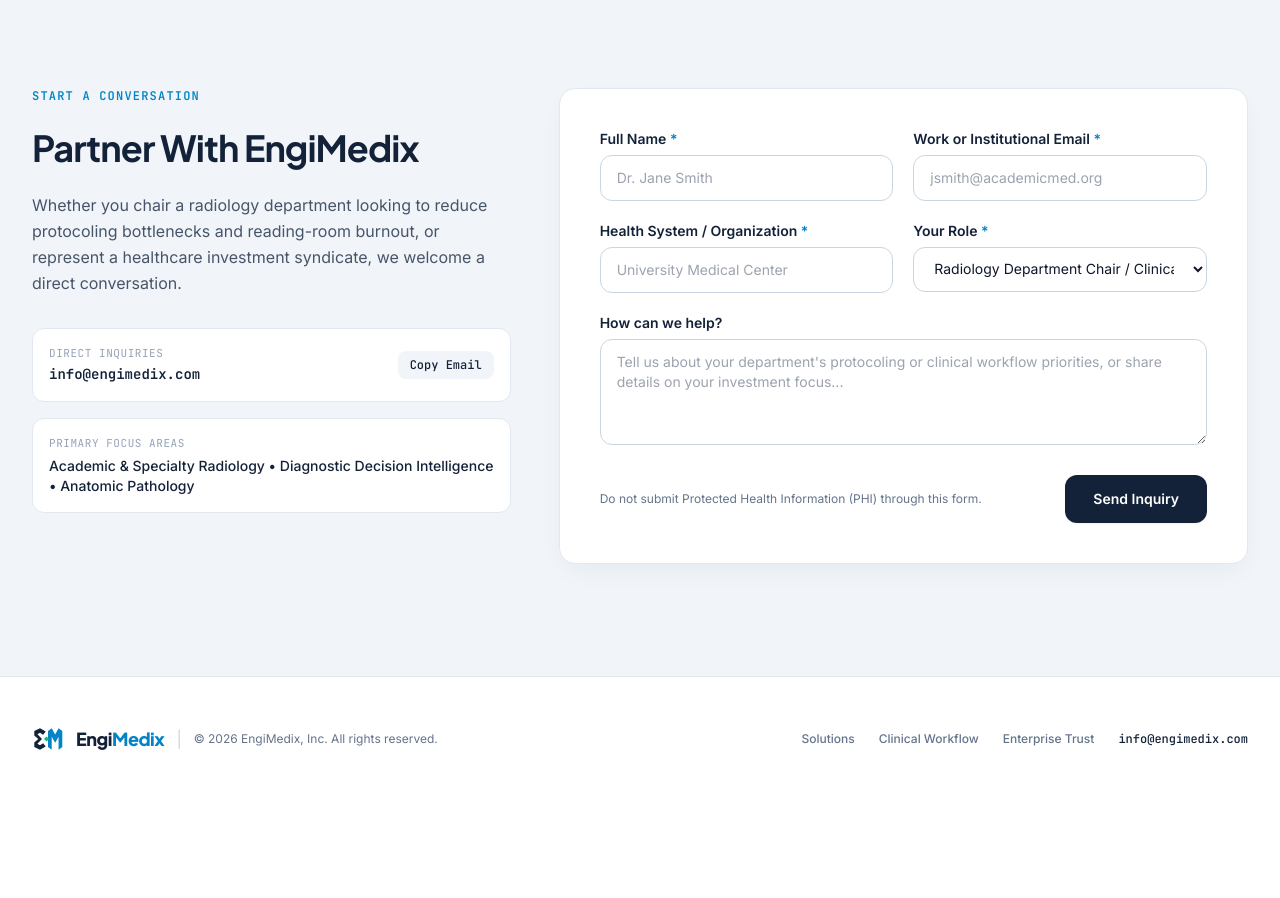
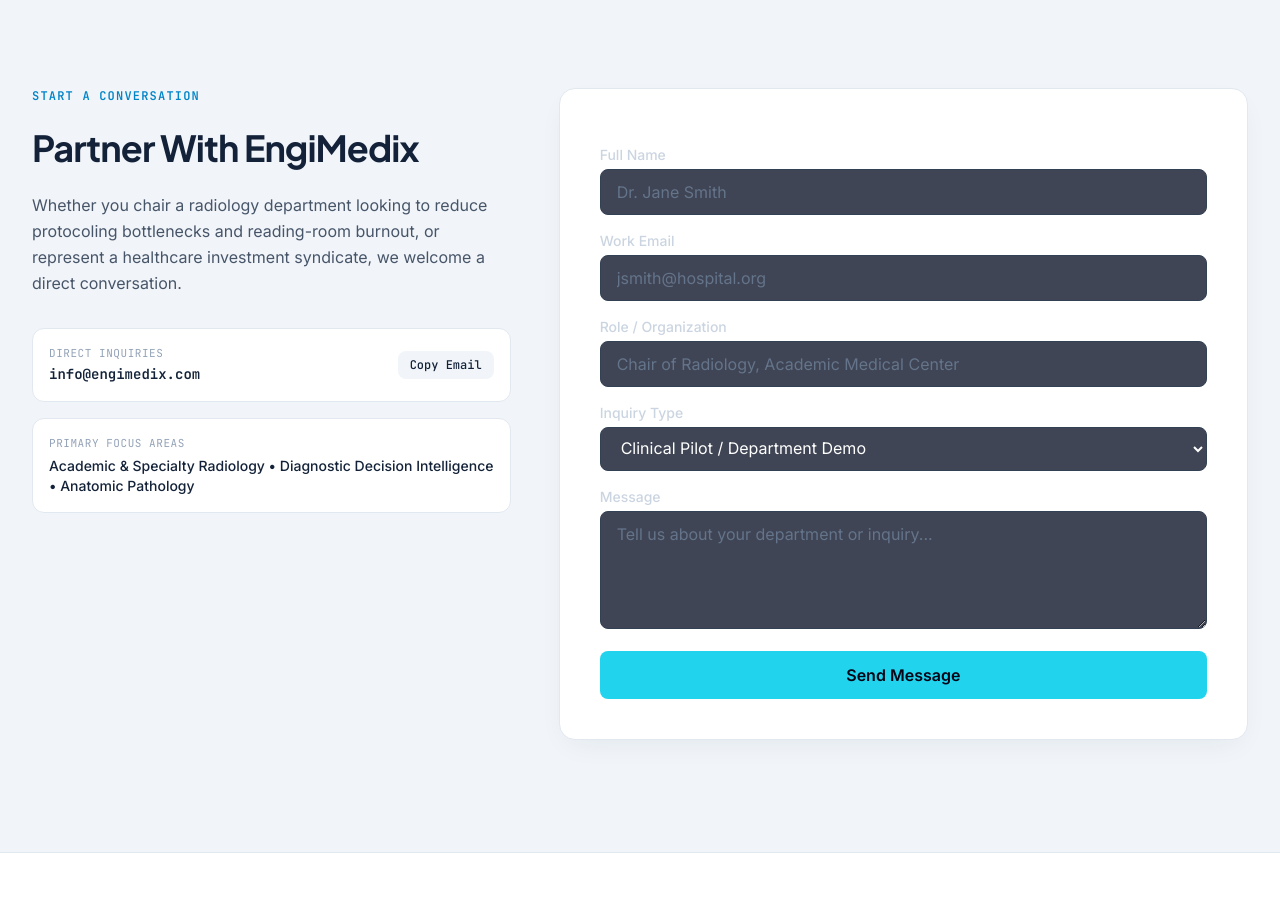
Before and after one commit to slowvak/engimedix-site, a plain HTML site: page index.html in a window 1280 px wide. Shown: the part 4740-5638 px from the top of the page. Before the commit the page ends 5541 px from the top, so only its background shows below. Drawn offline with nearby package versions, Linux system fonts and the light colour scheme.

Commit message:
Replace inquiry form with contact form

```diff
--- a/index.html
+++ b/index.html
@@ -703,59 +703,87 @@
         <div class="lg:col-span-7">
           <div class="bg-white rounded-2xl border border-slate-200 p-6 sm:p-8 lg:p-10 shadow-soft">
 
-            <form id="inquiry-form" class="space-y-5">
-              <div class="grid grid-cols-1 sm:grid-cols-2 gap-5">
-                <div>
-                  <label for="full-name" class="block text-sm font-semibold text-slateBrand mb-1.5">
-                    Full Name <span class="text-clinicalCyan">*</span>
-                  </label>
-                  <input id="full-name" name="fullName" type="text" required placeholder="Dr. Jane Smith" class="w-full px-4 py-3 rounded-xl border border-slate-300 text-sm text-graphiteInk focus:outline-none focus:border-clinicalCyan focus:ring-2 focus:ring-clinicalCyan/20" />
-                </div>
-                <div>
-                  <label for="work-email" class="block text-sm font-semibold text-slateBrand mb-1.5">
-                    Work or Institutional Email <span class="text-clinicalCyan">*</span>
-                  </label>
-                  <input id="work-email" name="workEmail" type="email" required placeholder="jsmith@academicmed.org" class="w-full px-4 py-3 rounded-xl border border-slate-300 text-sm text-graphiteInk focus:outline-none focus:border-clinicalCyan focus:ring-2 focus:ring-clinicalCyan/20" />
-                </div>
-              </div>
+<form id="contactForm" action="https://formsubmit.co/ajax/info@engimedix.com" method="POST" class="space-y-4">
+  <!-- FormSubmit configuration -->
+  <input type="hidden" name="_subject" value="New EngiMedix Inquiry">
+  <input type="hidden" name="_template" value="table">
+  <input type="text" name="_honey" style="display:none">
 
-              <div class="grid grid-cols-1 sm:grid-cols-2 gap-5">
-                <div>
-                  <label for="organization" class="block text-sm font-semibold text-slateBrand mb-1.5">
-                    Health System / Organization <span class="text-clinicalCyan">*</span>
-                  </label>
-                  <input id="organization" name="organization" type="text" required placeholder="University Medical Center" class="w-full px-4 py-3 rounded-xl border border-slate-300 text-sm text-graphiteInk focus:outline-none focus:border-clinicalCyan focus:ring-2 focus:ring-clinicalCyan/20" />
-                </div>
-                <div>
-                  <label for="role-select" class="block text-sm font-semibold text-slateBrand mb-1.5">
-                    Your Role <span class="text-clinicalCyan">*</span>
-                  </label>
-                  <select id="role-select" name="role" class="w-full px-4 py-3 rounded-xl border border-slate-300 text-sm text-graphiteInk bg-white focus:outline-none focus:border-clinicalCyan focus:ring-2 focus:ring-clinicalCyan/20">
-                    <option value="Radiology Department Chair / Clinical Leader">Radiology Department Chair / Clinical Leader</option>
-                    <option value="Hospital IT / Clinical Informatics">Hospital IT / Clinical Informatics</option>
-                    <option value="Investor / Strategic Partner">Investor / Strategic Partner</option>
-                    <option value="Other">Other</option>
-                  </select>
-                </div>
-              </div>
+  <div>
+    <label for="name" class="block text-sm font-medium text-slate-300 mb-1">Full Name</label>
+    <input type="text" id="name" name="name" required placeholder="Dr. Jane Smith"
+      class="w-full px-4 py-2.5 rounded-lg bg-slate-900/80 border border-slate-700 text-white placeholder-slate-500 focus:outline-none focus:border-cyan-400">
+  </div>
 
-              <div>
-                <label for="message" class="block text-sm font-semibold text-slateBrand mb-1.5">
-                  How can we help?
-                </label>
-                <textarea id="message" name="message" rows="4" placeholder="Tell us about your department's protocoling or clinical workflow priorities, or share details on your investment focus..." class="w-full px-4 py-3 rounded-xl border border-slate-300 text-sm text-graphiteInk focus:outline-none focus:border-clinicalCyan focus:ring-2 focus:ring-clinicalCyan/20"></textarea>
-              </div>
+  <div>
+    <label for="email" class="block text-sm font-medium text-slate-300 mb-1">Work Email</label>
+    <input type="email" id="email" name="email" required placeholder="jsmith@hospital.org"
+      class="w-full px-4 py-2.5 rounded-lg bg-slate-900/80 border border-slate-700 text-white placeholder-slate-500 focus:outline-none focus:border-cyan-400">
+  </div>
 
-              <div class="pt-1 flex flex-col sm:flex-row sm:items-center justify-between gap-4">
-                <p class="text-xs text-slate-500">
-                  Do not submit Protected Health Information (PHI) through this form.
-                </p>
-                <button type="submit" class="inline-flex items-center justify-center px-7 py-3.5 rounded-xl text-sm font-semibold text-white bg-slateBrand hover:bg-slate-800 shadow-sm transition-smooth shrink-0">
-                  Send Inquiry
-                </button>
-              </div>
-            </form>
+  <div>
+    <label for="role" class="block text-sm font-medium text-slate-300 mb-1">Role / Organization</label>
+    <input type="text" id="role" name="organization" required placeholder="Chair of Radiology, Academic Medical Center"
+      class="w-full px-4 py-2.5 rounded-lg bg-slate-900/80 border border-slate-700 text-white placeholder-slate-500 focus:outline-none focus:border-cyan-400">
+  </div>
 
+  <div>
+    <label for="interest" class="block text-sm font-medium text-slate-300 mb-1">Inquiry Type</label>
+    <select id="interest" name="inquiry_type"
+      class="w-full px-4 py-2.5 rounded-lg bg-slate-900/80 border border-slate-700 text-white focus:outline-none focus:border-cyan-400">
+      <option value="Clinical Pilot / Demo">Clinical Pilot / Department Demo</option>
+      <option value="Investor Inquiry">Investor Inquiry</option>
+      <option value="Partnership / Integration">Partnership / Integration</option>
+    </select>
+  </div>
+
+  <div>
+    <label for="message" class="block text-sm font-medium text-slate-300 mb-1">Message</label>
+    <textarea id="message" name="message" rows="4" required placeholder="Tell us about your department or inquiry..."
+      class="w-full px-4 py-2.5 rounded-lg bg-slate-900/80 border border-slate-700 text-white placeholder-slate-500 focus:outline-none focus:border-cyan-400"></textarea>
+  </div>
+
+  <button type="submit" id="submitBtn"
+    class="w-full py-3 px-6 rounded-lg font-semibold text-slate-950 bg-cyan-400 hover:bg-cyan-300 transition">
+    Send Message
+  </button>
+
+  <p id="formStatus" class="hidden text-sm text-center pt-2"></p>
+</form>
+
+<script>
+  document.getElementById('contactForm').addEventListener('submit', async function (e) {
+    e.preventDefault();
+    const form = e.target;
+    const btn = document.getElementById('submitBtn');
+    const status = document.getElementById('formStatus');
+
+    btn.disabled = true;
+    btn.textContent = 'Sending...';
+
+    try {
+      const response = await fetch(form.action, {
+        method: 'POST',
+        headers: { 'Accept': 'application/json' },
+        body: new FormData(form)
+      });
+
+      if (response.ok) {
+        status.textContent = 'Thank you — your message has been sent to the EngiMedix team.';
+        status.className = 'text-sm text-center pt-2 text-emerald-400';
+        form.reset();
+      } else {
+        throw new Error('Submission failed');
+      }
+    } catch (err) {
+      status.textContent = 'Unable to send right now. Please email info@engimedix.com directly.';
+      status.className = 'text-sm text-center pt-2 text-rose-400';
+    } finally {
+      btn.disabled = false;
+      btn.textContent = 'Send Message';
+    }
+  });
+</script>
             <!-- Instant Visual Confirmation Box (Hidden until submit) -->
             <div id="form-confirmation" class="hidden py-8 text-center space-y-4">
               <div class="w-14 h-14 rounded-full bg-emerald-100 text-pulseEmerald flex items-center justify-center mx-auto">
```
